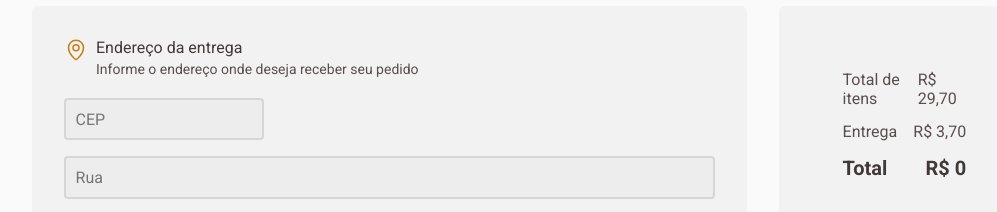
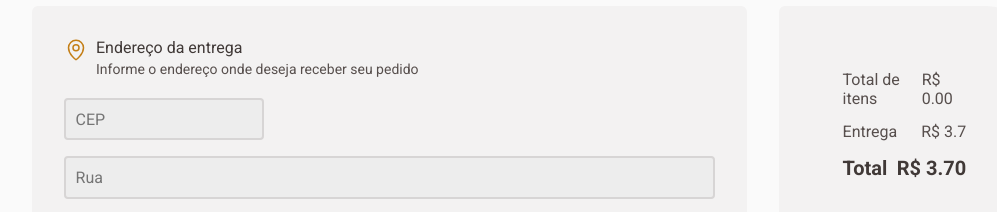
Before and after one commit to viniscrv/coffe-delivery, a React (Vite) app: page /checkout in a window 1280 px wide. Shown: the part 148-360 px from the top of the page, without its empty margins (192-1189 px from the left). Built offline with nearby package versions, Linux system fonts and the light colour scheme.

Commit message:
adicionado somar e subtrair produtos do carrinho

```diff
--- a/src/contexts/CartContext.tsx
+++ b/src/contexts/CartContext.tsx
@@ -2,8 +2,11 @@ import { createContext, ReactNode, useState,  } from "react";
 
 interface CartContextType {
     total: number;
-    productsInCart: any;
-    handleAddNewProductAtCart: ({}: any) => void;
+    totalQuantity: number;
+    productsInCart: productInCart[];
+    addNewProductAtCart: ({}: productInCart) => void;
+    sumProductQuantity: (id: string) => void;
+    subProductQuantity: (id: string) => void;
 }
 
 export const CartContext = createContext({} as CartContextType);
@@ -12,41 +15,79 @@ interface CartContextProviderProps {
     children: ReactNode;
 }
 
+export interface productInCart {
+    id: string;
+    image: string;
+    title: string;
+    quantity: number;
+    price: number;
+    priceTotal: number;
+}
+
 export function CartContextProvider({children}: CartContextProviderProps) {
 
     const [total, setTotal] = useState(0);
-    const [productsInCart, setProductsInCart] = useState<any>([]);
+    const [totalQuantity, setTotalQuantity] = useState(0);
+    const [productsInCart, setProductsInCart] = useState<productInCart[]>([]);
 
-    interface productAddedProps {
-        id: string;
-        priceTotal: number;
-        quantity: number;
-        image: string;
-        title: string;
-        price: number;
+    function addNewProductAtCart({id, image, title, quantity, price, priceTotal}: productInCart) {
+
+        setTotal(state => state + priceTotal);
+        setTotalQuantity(state => state + quantity);
+        // console.log(total);
+
+        const productAdded: productInCart = {
+            id: id,
+            image: image,
+            title: title,
+            quantity: quantity,
+            price: price,
+            priceTotal: priceTotal,
+        }
+
+        setProductsInCart(state => [...state, productAdded]);
+
+        console.log(productsInCart);
     }
 
-    function handleAddNewProductAtCart({id, priceTotal, quantity, image, title, price}: productAddedProps) {
+    function sumProductQuantity(id: string) {
 
-        setTotal(state => state + priceTotal);
-        console.log(total);
-        const productAdded: productAddedProps = {
-            id: id,
-            priceTotal: priceTotal,
-            image: image,
-            title: title,
-            price: Number((price*quantity).toFixed(2)),
-            quantity: quantity,
-        }
+        setProductsInCart((state) => state.map((product) => {
+            if(product.id === id) {
+                if(product.quantity < 20){
+                    setTotal(state => state + product.priceTotal);
+                    setTotalQuantity(state => state + 1);
+                    return {...product, quantity: product.quantity + 1};
+                }
+                return product;
+            }
+            return product;
+        }));
+    }
 
-        setProductsInCart([...productsInCart, productAdded]);
+    function subProductQuantity(id: string) {
+
+        setProductsInCart((state) => state.map((product) => {
+            if(product.id === id) {
+                if (product.quantity > 1){
+                    setTotal(state => state - product.price);
+                    setTotalQuantity(state => state - 1);
+                    return {...product, quantity: product.quantity - 1};
+                }
+                return product;
+            }
+            return product;
+        }));
     }
 
     return (
        <CartContext.Provider value={{
-        handleAddNewProductAtCart,
+        addNewProductAtCart,
+        sumProductQuantity,
+        subProductQuantity,
         productsInCart,
         total,
+        totalQuantity,
         }}>
             {children}
        </CartContext.Provider>
--- a/src/pages/Checkout/components/ClientCart/index.tsx
+++ b/src/pages/Checkout/components/ClientCart/index.tsx
@@ -1,13 +1,25 @@
 import { CartContainer, ClientCartContainer } from "./styles";
 import { Minus, Plus, Trash } from "phosphor-react";
 import { useContext, useState } from "react";
-import { CartContext } from "../../../../contexts/CartContext";
+import { CartContext, productInCart } from "../../../../contexts/CartContext";
 import { NavLink } from "react-router-dom";
 
 
 export function ClientCart() {
 
-    const { total, productsInCart } = useContext(CartContext);
+    const { total, productsInCart, sumProductQuantity, subProductQuantity, totalQuantity } = useContext(CartContext);
+
+    const totalItems = (totalQuantity*9.90).toFixed(2);
+    const deliveryFee = 3.70;
+    const totalPurchase = (total + deliveryFee).toFixed(2);
+
+    function handleSubProductQuantity(id: string) {
+        subProductQuantity(id);
+    }
+
+    function handleAddProductQuantity(id: string) {
+        sumProductQuantity(id);
+    }
 
     return (
         <ClientCartContainer>
@@ -15,7 +27,7 @@ export function ClientCart() {
             <h2>Cafés selecionados</h2>
             <CartContainer>
 
-                {productsInCart.map((product: any) => {
+                {productsInCart.map((product: productInCart) => {
                     return (
                         <div className="CartProducts" key={product.title}>
                             <div>
@@ -24,9 +36,9 @@ export function ClientCart() {
                                     {product.title}
                                     <div>
                                         <div className="quantity-control">
-                                            <button><Minus /></button>
+                                            <button onClick={() => handleSubProductQuantity(product.id)}><Minus /></button>
                                                 <span>{product.quantity}</span>
-                                            <button><Plus /></button>
+                                            <button onClick={() => handleAddProductQuantity(product.id)}><Plus /></button>
                                         </div>
                                         <button className="remove" >
                                             <span><Trash size={16}/></span>
@@ -43,15 +55,15 @@ export function ClientCart() {
                 <div className="confirmOrder">
                     <div>
                         <p>Total de itens</p>
-                        <span>R$ 29,70</span>
+                        <span>R$ {totalItems}</span>
                     </div>
                     <div>
                         <p>Entrega</p>
-                        <span>R$ 3,70</span>
+                        <span>R$ {deliveryFee}</span>
                     </div>
                     <div className="totalPrice">
                         <p>Total</p>
-                        <span>R$ {total}</span>
+                        <span>R$ {totalPurchase}</span>
                     </div>
 
                     <NavLink to="/success" className="btn-confirm">CONFIRMAR PEDIDO</NavLink>
--- a/src/pages/Checkout/components/ClientCart/styles.ts
+++ b/src/pages/Checkout/components/ClientCart/styles.ts
@@ -37,8 +37,9 @@ export const CartContainer = styled.div`
                     .quantity-control {
                     background-color: ${props => props.theme["base-button"]};
                     color: ${props => props.theme["base-title"]};
-                    width: 5rem;
+                    width: 5.5rem;
                     display: flex;
+                    justify-content: space-around;
                     flex-direction: row;
                     padding: .6rem;
                     border-radius: 8px;
--- a/src/pages/Home/components/CoffeCard/index.tsx
+++ b/src/pages/Home/components/CoffeCard/index.tsx
@@ -4,7 +4,7 @@ import { useContext, useState } from "react";
 import { CartContext } from "../../../../contexts/CartContext";
 
 interface CoffeCardProps {
-    id: string
+    id: string;
     image: string;
     category: string[];
     title: string;
@@ -14,7 +14,7 @@ interface CoffeCardProps {
 
 export function CoffeCard( {id, image, category, title, description, price} : CoffeCardProps) {
 
-    const { handleAddNewProductAtCart } = useContext(CartContext);
+    const { addNewProductAtCart } = useContext(CartContext);
 
     const [quantity, setQuantity] = useState(1);
 
@@ -30,13 +30,13 @@ export function CoffeCard( {id, image, category, title, description, price} : Co
         }
     }
 
-    function submitProductsAtCart() {
+    let priceTotal = Number((price*quantity).toFixed(2));
 
-        handleAddNewProductAtCart({id, priceTotal, quantity, image, title, price});
+    function handleNewProductsAtCart() {
+
+        addNewProductAtCart({id, image, title, quantity, price, priceTotal});
         setQuantity(1);
     }
-
-    let priceTotal = Number((price*quantity).toFixed(2));
 
     return(
         <CoffeCardContainer>
@@ -60,7 +60,7 @@ export function CoffeCard( {id, image, category, title, description, price} : Co
 
                 <button
                     className="btn-cart"
-                    onClick={submitProductsAtCart}
+                    onClick={handleNewProductsAtCart}
                     >
                     <ShoppingCart weight="fill" size={18}/>
                 </button>
--- a/src/pages/Home/components/CoffesList/index.tsx
+++ b/src/pages/Home/components/CoffesList/index.tsx
@@ -12,6 +12,7 @@ export function CoffesList() {
                     return (
                         <CoffeCard
                         key={coffe.id}
+                        id={coffe.id}
                         image={coffe.image}
                         category={coffe.category}
                         title={coffe.title}
```
